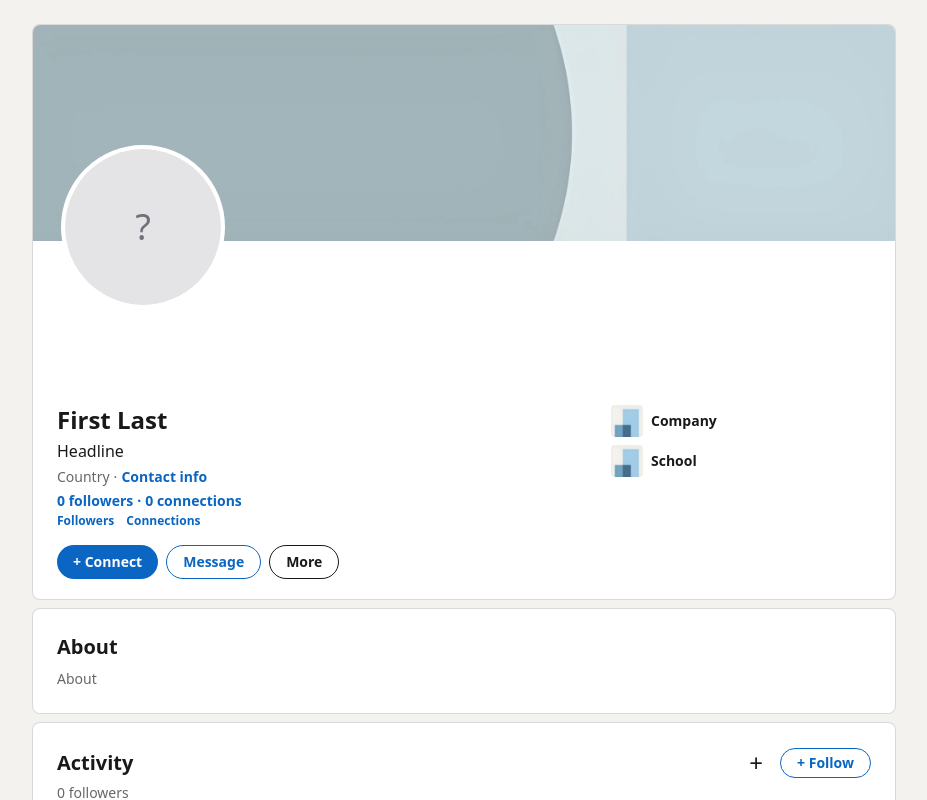
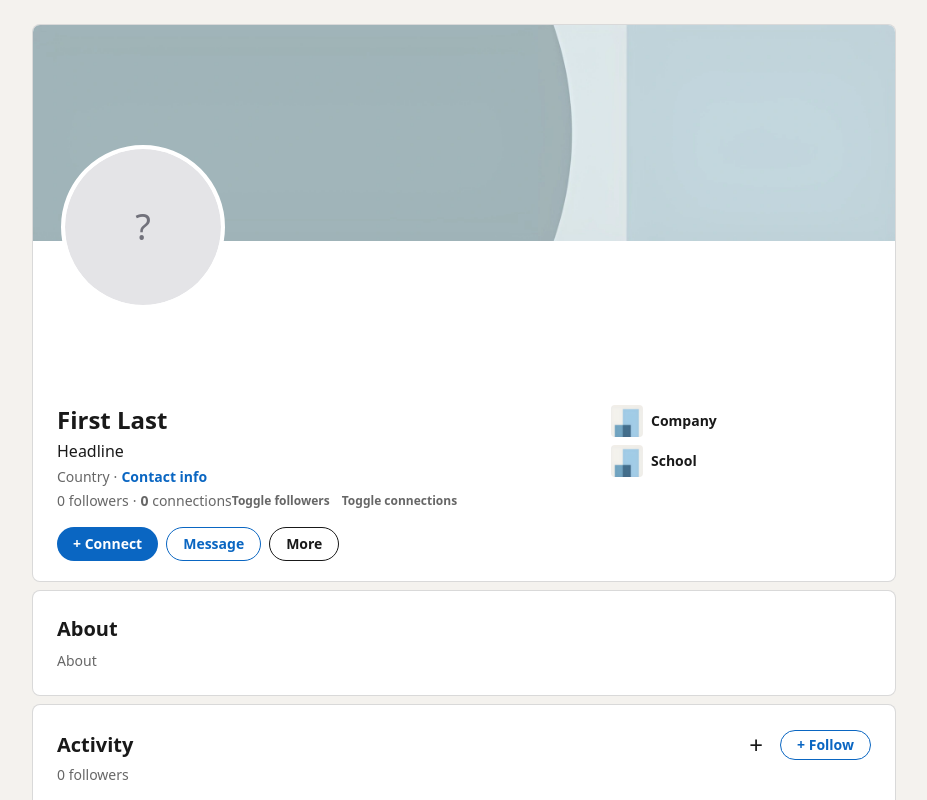
Before and after one commit to dooneygit/mockedin, a Next.js app: page / in a window 1280 px wide. Shown: the top 800 px of the page, without its empty margins (176-1103 px from the left). Built offline with nearby package versions, Linux system fonts and the light colour scheme.

Commit message:
added follower and connection display toggles, recolored follower and connection counts

```diff
--- a/app/Profile.tsx
+++ b/app/Profile.tsx
@@ -366,14 +366,15 @@ export default function Profile() {
                   Contact info
                 </a>
               </p>
-              <p className="mt-1 text-sm font-semibold text-[var(--li-blue)]">
+              <p className="flex mt-1">
+                <div className="text-sm text-[var(--li-text-secondary)]">
                   {showFollowers && (
                     <>
                       <EditableText
                         ariaLabel="Follower count"
                         value={followers}
                         onChange={setFollowers}
-                      className="!text-[var(--li-blue)]"
+                        className="text-[var(--li-text-secondary)]"
                       />{" "}
                       followers
                     </>
@@ -385,28 +386,29 @@ export default function Profile() {
                         ariaLabel="Connection count"
                         value={connections}
                         onChange={setConnections}
-                      className="!text-[var(--li-blue)]"
+                        className="font-semibold text-[var(--li-text-secondary)]"
                       />{" "}
                       connections
                     </>
                   )}
-              </p>
-              <div className="mt-0.5 flex gap-3 text-xs text-[var(--li-text-secondary)]">
+                </div>
+                <div className="flex gap-3 text-xs text-[var(--li-text-secondary)]">
                   <button
                     type="button"
                     onClick={() => { if (showConnections) setShowFollowers((v) => !v); }}
-                  className={`hover:underline ${showFollowers ? "font-semibold text-[var(--li-blue)]" : ""}`}
+                    className="hover:underline font-semibold text-[var(--li-text-secondary)]"
                   >
-                  Followers
+                    Toggle followers
                   </button>
                   <button
                     type="button"
                     onClick={() => { if (showFollowers) setShowConnections((v) => !v); }}
-                  className={`hover:underline ${showConnections ? "font-semibold text-[var(--li-blue)]" : ""}`}
+                    className="hover:underline font-semibold text-[var(--li-text-secondary)]"
                   >
-                  Connections
+                    Toggle connections
                   </button>
                 </div>
+              </p>
 
               <div className="mt-4 flex gap-2 flex-wrap">
                 <button className="rounded-full bg-[var(--li-blue)] hover:bg-[var(--li-blue-hover)] text-white font-semibold text-sm px-4 py-1.5">
```
Lines whose indentation alone changed are shown as unchanged.
